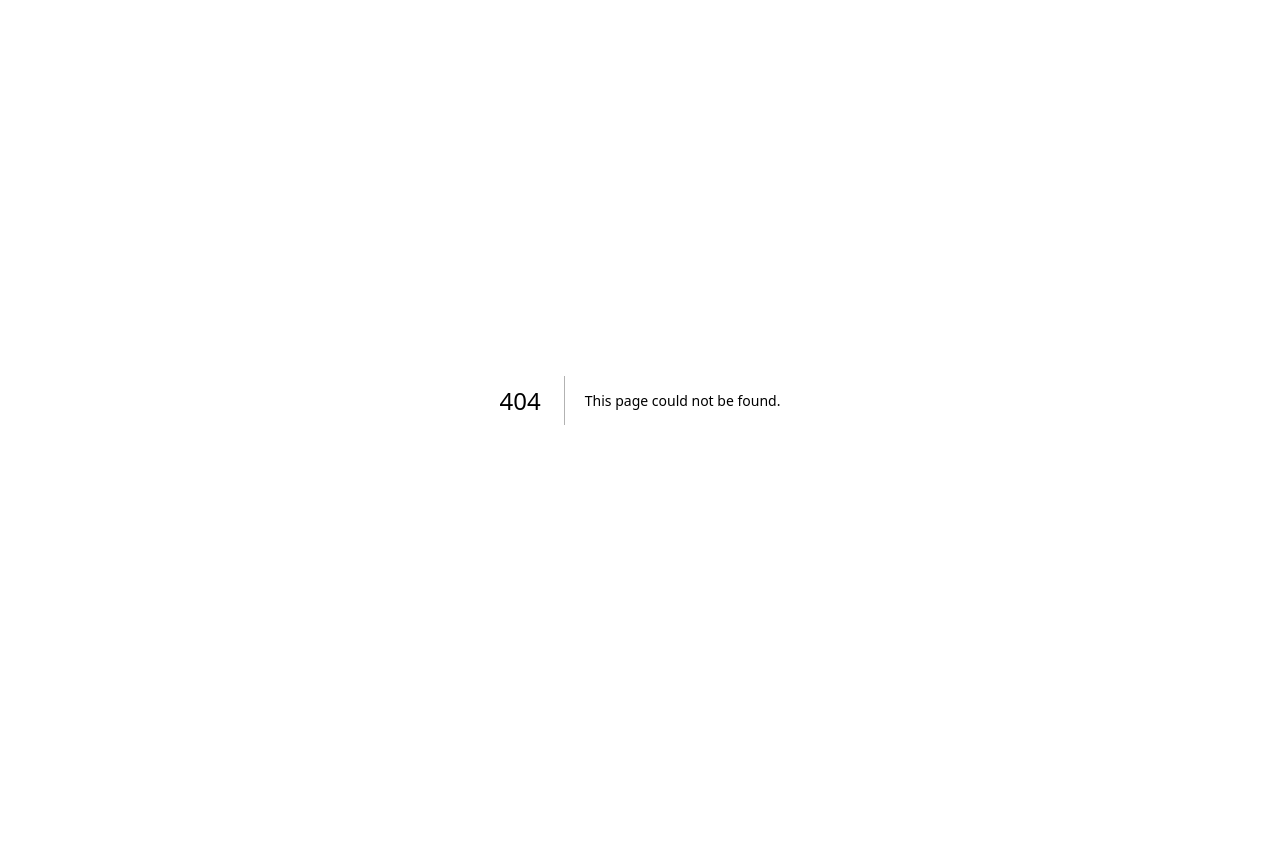
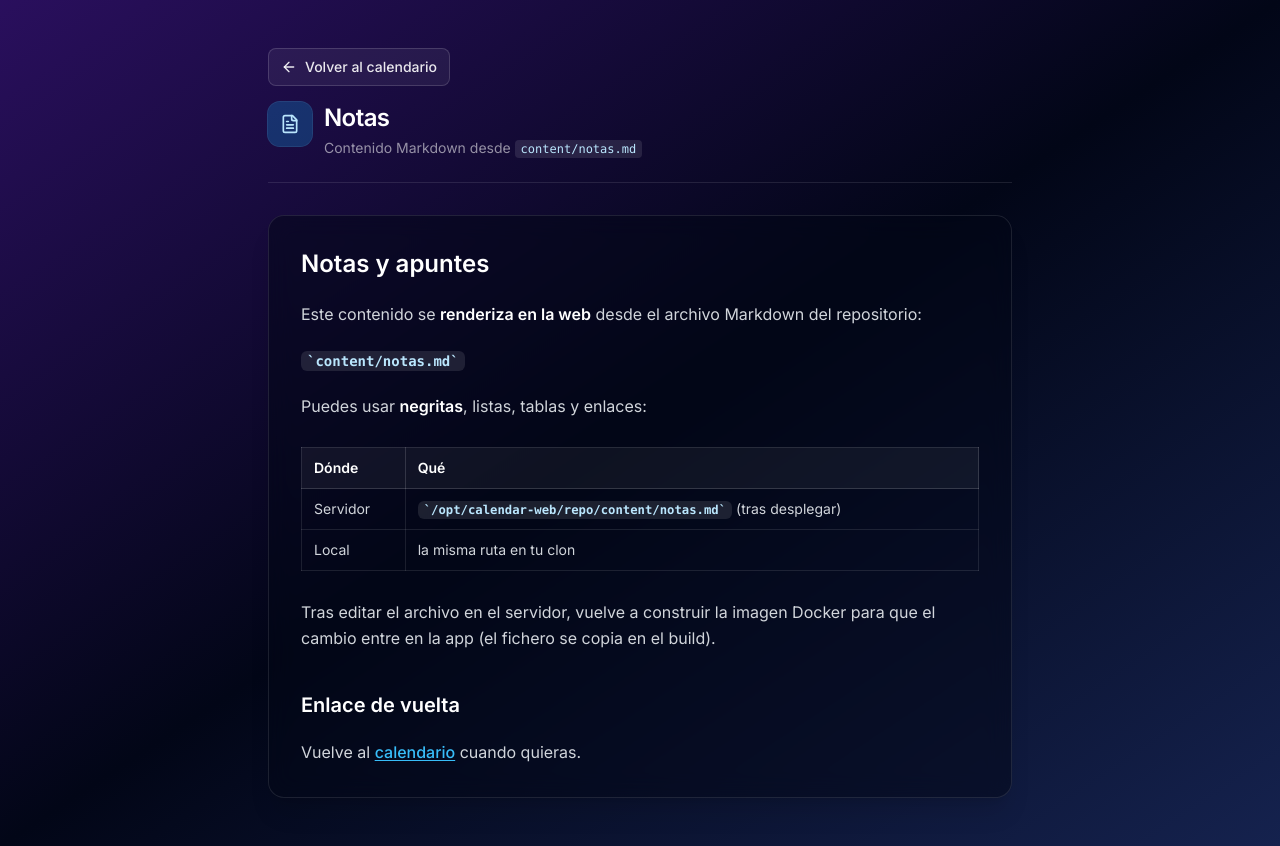
Before and after one commit to DavidGC026/calendario2, a Next.js app: page /notas in a window 1280 px wide. Before the commit this address had no page. Before the commit the page ends 800 px from the top, so only its background shows below. Built offline with nearby package versions, Linux system fonts and the light colour scheme; no server answers; sample sign-in values are in the browser's storage.

Commit message:
feat: página /notas con Markdown desde content/notas.md
Made-with: Cursor

```diff
--- /dev/null
+++ b/app/notas/page.tsx
@@ -0,0 +1,71 @@
+import { readFile } from "fs/promises"
+import path from "path"
+import Link from "next/link"
+import { redirect } from "next/navigation"
+import { ArrowLeft, FileText } from "lucide-react"
+
+import { MarkdownContent } from "@/components/markdown-content"
+import { getCurrentSession } from "@/lib/auth"
+import { stripYamlFrontmatter } from "@/lib/strip-frontmatter"
+
+export const dynamic = "force-dynamic"
+
+export const metadata = {
+  title: "Notas | Calendario inteligente",
+  description: "Notas en Markdown (content/notas.md)",
+}
+
+const NOTAS_PATH = path.join(process.cwd(), "content", "notas.md")
+
+const FALLBACK_MD = `# Notas
+
+No se encontró \`content/notas.md\`. Crea ese archivo en la raíz del proyecto (carpeta \`content/\`) y vuelve a cargar.
+`
+
+export default async function NotasPage() {
+  const session = await getCurrentSession()
+  if (!session) {
+    redirect("/login?callbackUrl=/notas")
+  }
+
+  let raw: string
+  try {
+    raw = await readFile(NOTAS_PATH, "utf-8")
+  } catch {
+    raw = FALLBACK_MD
+  }
+
+  const markdown = stripYamlFrontmatter(raw)
+
+  return (
+    <main className="relative min-h-screen overflow-hidden bg-slate-950 text-white">
+      <div className="pointer-events-none absolute inset-0 bg-gradient-to-br from-violet-950/90 via-slate-950 to-blue-950/90" />
+      <div className="relative mx-auto max-w-3xl px-safe py-8 md:py-12">
+        <div className="mb-8 flex flex-col gap-4 border-b border-white/10 pb-6">
+          <Link
+            href="/"
+            className="inline-flex w-fit items-center gap-2 rounded-lg border border-white/15 bg-white/[0.06] px-3 py-2 text-sm font-medium text-white/90 transition hover:bg-white/10"
+          >
+            <ArrowLeft className="h-4 w-4 shrink-0" />
+            Volver al calendario
+          </Link>
+          <div className="flex items-start gap-3">
+            <div className="flex h-11 w-11 shrink-0 items-center justify-center rounded-xl bg-sky-500/25 ring-1 ring-sky-400/30">
+              <FileText className="h-5 w-5 text-sky-200" />
+            </div>
+            <div>
+              <h1 className="text-2xl font-semibold tracking-tight text-white">Notas</h1>
+              <p className="mt-1 text-sm text-white/55">
+                Contenido Markdown desde <code className="rounded bg-white/10 px-1.5 py-0.5 text-xs text-sky-200">content/notas.md</code>
+              </p>
+            </div>
+          </div>
+        </div>
+
+        <article className="rounded-2xl border border-white/10 bg-slate-950/50 p-5 shadow-xl backdrop-blur-md md:p-8">
+          <MarkdownContent markdown={markdown} />
+        </article>
+      </div>
+    </main>
+  )
+}
--- a/app/page.tsx
+++ b/app/page.tsx
@@ -2,6 +2,7 @@
 
 import { useEffect, useMemo, useRef, useState } from "react"
 import Image from "next/image"
+import Link from "next/link"
 import {
   DefaultChatTransport,
   isFileUIPart,
@@ -14,6 +15,7 @@ import {
   ChevronLeft,
   ChevronRight,
   Copy,
+  FileText,
   ImagePlus,
   Loader2,
   LogOut,
@@ -115,6 +117,7 @@ const copy = {
     subtitle: "Eventos persistentes en PostgreSQL con acciones de IA.",
     logout: "Cerrar sesión",
     settings: "Configuración",
+    notesPage: "Notas (Markdown)",
     language: "Idioma",
     createEvent: "Crear evento",
     updateEvent: "Actualizar evento",
@@ -228,6 +231,7 @@ const copy = {
     subtitle: "Persistent events in PostgreSQL with AI actions.",
     logout: "Log out",
     settings: "Settings",
+    notesPage: "Notes (Markdown)",
     language: "Language",
     createEvent: "Create event",
     updateEvent: "Update event",
@@ -1142,6 +1146,14 @@ export default function HomePage() {
                   </option>
                 </select>
               </div>
+              <Link
+                href="/notas"
+                className={`${glassInset} inline-flex min-h-10 min-w-10 items-center justify-center rounded-lg p-2 transition hover:bg-white/[0.08]`}
+                aria-label={t.notesPage}
+                title={t.notesPage}
+              >
+                <FileText className="h-4 w-4" />
+              </Link>
               <button
                 type="button"
                 onClick={() => setSettingsOpen(true)}
--- /dev/null
+++ b/components/markdown-content.tsx
@@ -0,0 +1,45 @@
+"use client"
+
+import Link from "next/link"
+import ReactMarkdown from "react-markdown"
+import remarkGfm from "remark-gfm"
+
+type Props = {
+  markdown: string
+}
+
+export function MarkdownContent({ markdown }: Props) {
+  return (
+    <div
+      className="markdown-content max-w-none prose prose-invert prose-p:leading-relaxed prose-headings:scroll-mt-24 prose-headings:font-semibold prose-h1:text-2xl prose-h2:text-xl prose-h3:text-lg prose-a:text-sky-400 prose-a:underline-offset-2 hover:prose-a:text-sky-300 prose-code:rounded-md prose-code:bg-white/10 prose-code:px-1.5 prose-code:py-0.5 prose-code:text-sky-200 prose-pre:bg-slate-950/80 prose-pre:ring-1 prose-pre:ring-white/10 prose-li:marker:text-slate-500 prose-table:border prose-table:border-white/15 prose-th:border prose-th:border-white/15 prose-th:bg-white/5 prose-th:px-3 prose-th:py-2 prose-td:border prose-td:border-white/10 prose-td:px-3 prose-td:py-2"
+    >
+      <ReactMarkdown
+        remarkPlugins={[remarkGfm]}
+        components={{
+          a: ({ href, children, ...rest }) => {
+            if (href?.startsWith("/")) {
+              return (
+                <Link href={href} className="font-medium text-sky-400 underline underline-offset-2 hover:text-sky-300" {...rest}>
+                  {children}
+                </Link>
+              )
+            }
+            return (
+              <a
+                href={href}
+                target="_blank"
+                rel="noopener noreferrer"
+                className="font-medium text-sky-400 underline underline-offset-2 hover:text-sky-300"
+                {...rest}
+              >
+                {children}
+              </a>
+            )
+          },
+        }}
+      >
+        {markdown}
+      </ReactMarkdown>
+    </div>
+  )
+}
--- /dev/null
+++ b/content/notas.md
@@ -0,0 +1,22 @@
+---
+title: Notas del despliegue
+---
+
+# Notas y apuntes
+
+Este contenido se **renderiza en la web** desde el archivo Markdown del repositorio:
+
+`content/notas.md`
+
+Puedes usar **negritas**, listas, tablas y enlaces:
+
+| Dónde | Qué |
+|-------|-----|
+| Servidor | `/opt/calendar-web/repo/content/notas.md` (tras desplegar) |
+| Local | la misma ruta en tu clon |
+
+Tras editar el archivo en el servidor, vuelve a construir la imagen Docker para que el cambio entre en la app (el fichero se copia en el build).
+
+## Enlace de vuelta
+
+Vuelve al [calendario](/) cuando quieras.
--- /dev/null
+++ b/lib/strip-frontmatter.ts
@@ -0,0 +1,8 @@
+/** Quita frontmatter YAML inicial (--- ... ---) para mostrar solo el cuerpo Markdown. */
+export function stripYamlFrontmatter(source: string): string {
+  const t = source.trimStart()
+  if (!t.startsWith("---\n")) return source
+  const end = t.indexOf("\n---\n", 4)
+  if (end === -1) return source
+  return t.slice(end + 5).trimStart()
+}
--- a/package.json
+++ b/package.json
@@ -66,8 +66,10 @@
     "react-day-picker": "9.8.0",
     "react-dom": "^19",
     "react-hook-form": "^7.54.1",
+    "react-markdown": "^10.1.0",
     "react-resizable-panels": "^2.1.7",
     "recharts": "2.15.0",
+    "remark-gfm": "^4.0.1",
     "resend": "6.12.0",
     "sonner": "^1.7.1",
     "tailwind-merge": "^2.5.5",
@@ -76,6 +78,7 @@
     "zod": "^3.24.1"
   },
   "devDependencies": {
+    "@tailwindcss/typography": "^0.5.19",
     "@types/node": "^22",
     "@types/react": "^19",
     "@types/react-dom": "^19",
--- a/tailwind.config.js
+++ b/tailwind.config.js
@@ -77,5 +77,5 @@ module.exports = {
       },
     },
   },
-  plugins: [require("tailwindcss-animate")],
+  plugins: [require("tailwindcss-animate"), require("@tailwindcss/typography")],
 }
```
Also changed, not shown: 2 other files (tests, documents, lock files or other folders).
